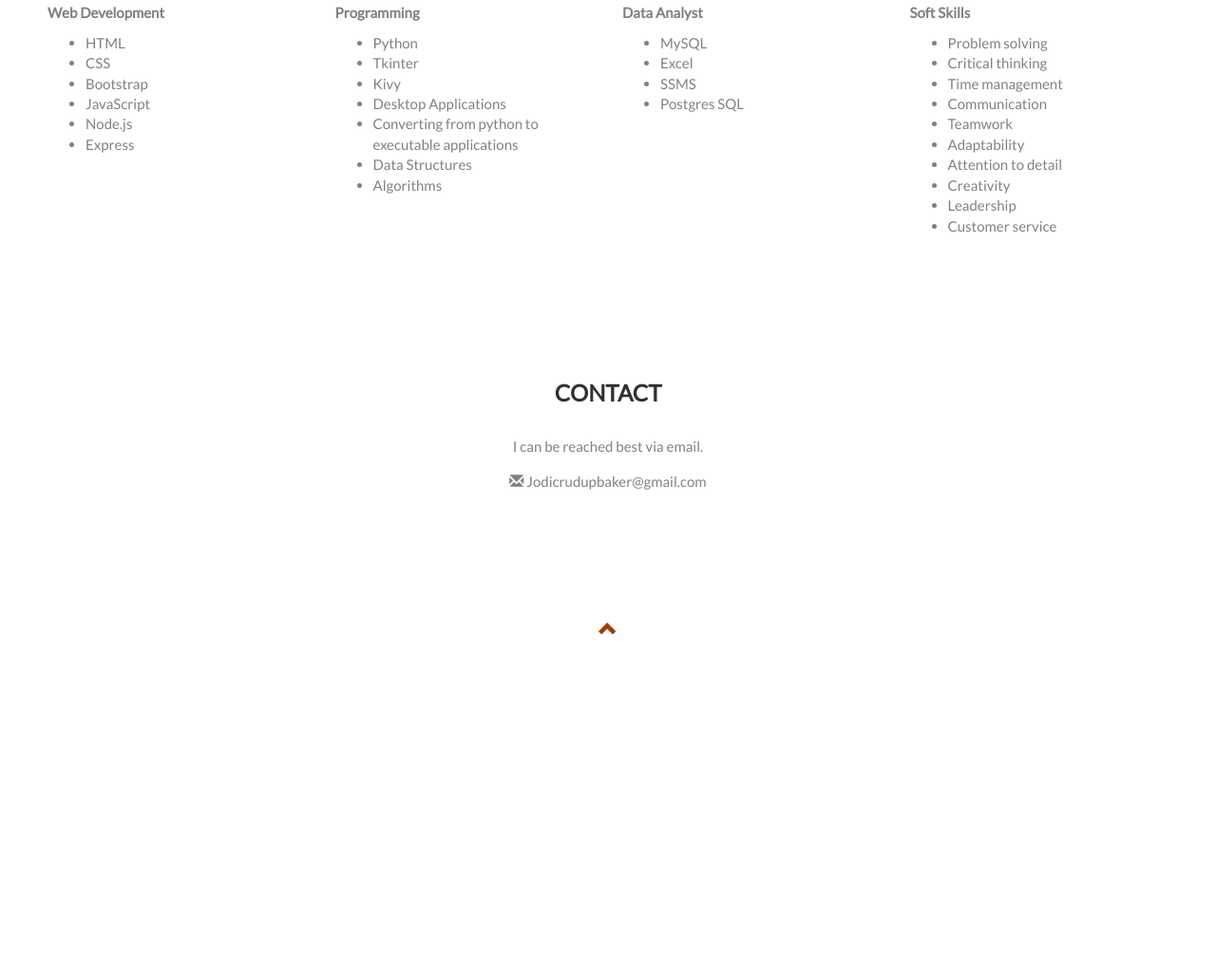
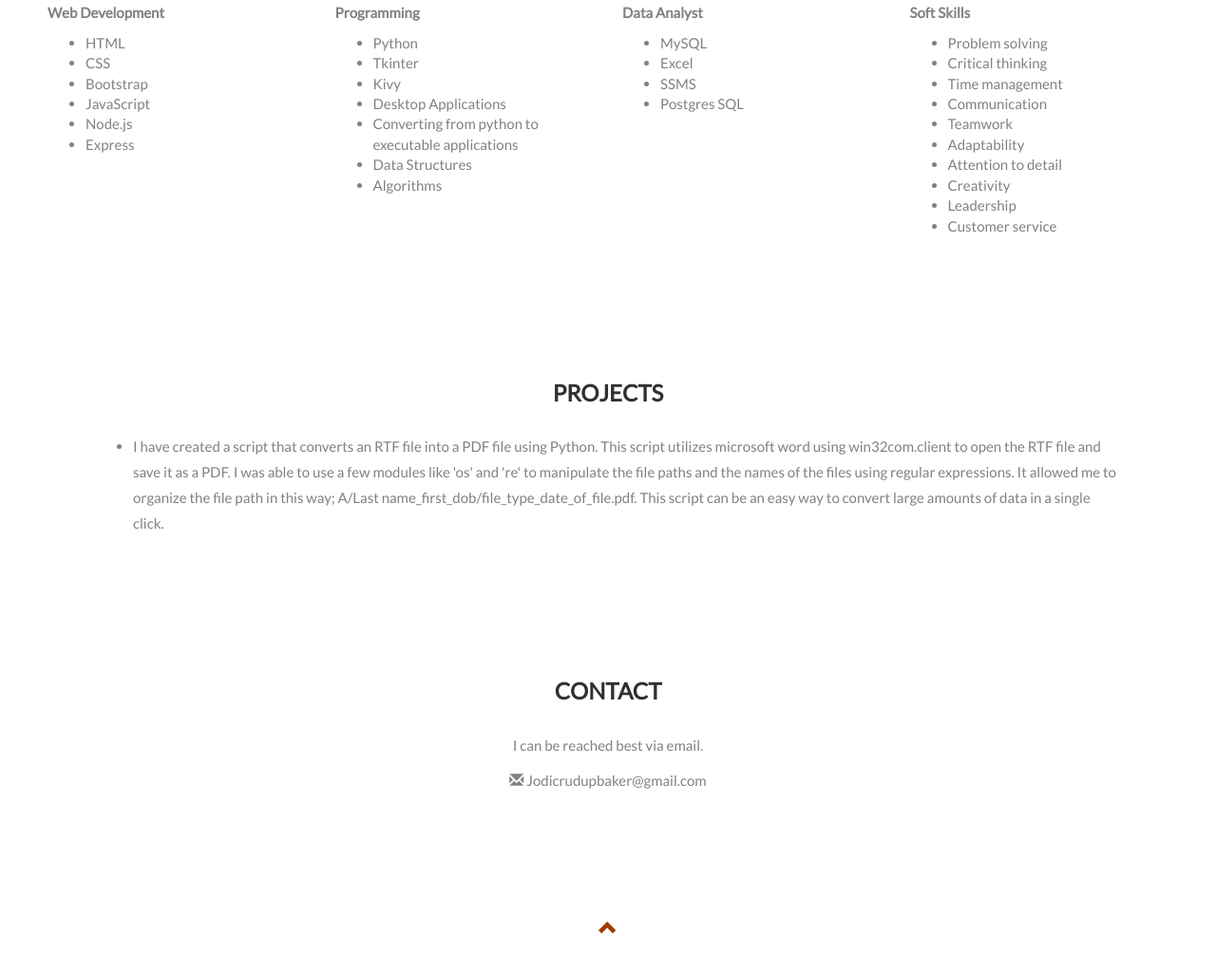
Before and after one commit to JodiBaker/my-portfolio, a plain HTML site: page index.html in a window 1280 px wide. Shown: the part 910-1932 px from the top of the page at 95% size. Before the commit the page ends 1721 px from the top, so only its background shows below. Drawn offline with nearby package versions, Linux system fonts and the light colour scheme.

Commit message:
Add files via upload

```diff
--- a/index.html
+++ b/index.html
@@ -29,6 +29,7 @@
       <ul class="nav navbar-nav navbar-right">
         <li><a href="#about">ABOUT</a></li>
         <li><a href="#portfolio">SKILLS</a></li>
+        <li><a href="#projects">PROJECTS</a></li>
         <li><a href="#contact">CONTACT</a></li>
       </ul>
     </div>
@@ -125,6 +126,22 @@
     </div>
   </div><br>
 
+<!-- Container (Projects Section) -->
+  <div id="projects" class="container-fluid bg-grey">
+    <h2 class="text-center">PROJECTS</h2>
+      <div>
+        <div class="">
+          <ul>
+            <li class="text-left">
+            I have created a script that converts an RTF file into a PDF file using Python. This script utilizes microsoft word using win32com.client to open the RTF file and save it as a PDF. I was able to use a few modules like 'os' and 're' to manipulate the file paths and the names of the files using regular expressions. It allowed me to organize the file path in this way; A/Last name_first_dob/file_type_date_of_file.pdf. This script can be an easy way to convert large amounts of data in a single click.
+            </li>
+          </ul>
+        </div>
+      </div>
+    </h2>
+  </div>
+
+
 
 <!-- Container (Contact Section) -->
 <div id="contact" class="container-fluid bg-grey">
```
